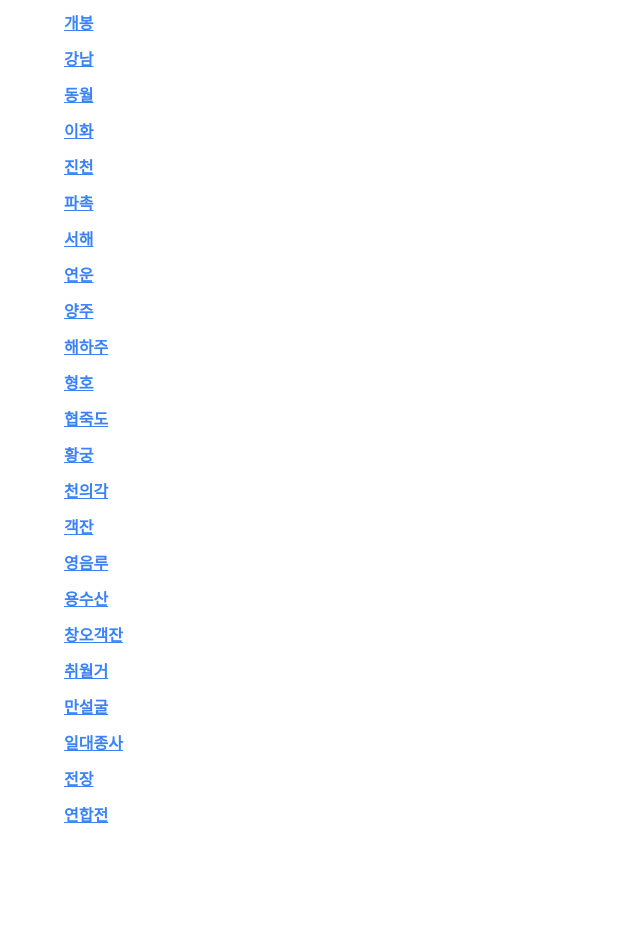
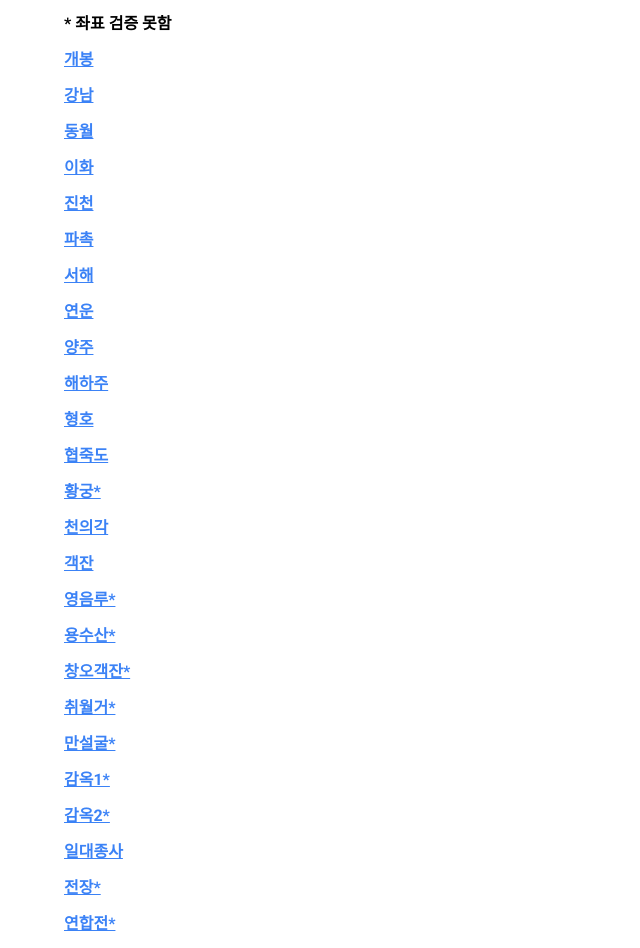
Before and after one commit to pmw0310/moonlight_map, a React (Create React App) app: page /#/ in a window 1280 px wide. Shown: the whole page, without its empty margins (0-640 px from the left). Before the commit the page ends 840 px from the top, so only its background shows below. Built offline with nearby package versions, Linux system fonts and the light colour scheme.

Commit message:
맵추가

```diff
--- a/src/components/Map.tsx
+++ b/src/components/Map.tsx
@@ -29,8 +29,8 @@ import mapsData from '../maps.json';
 
 const MarkerIcon = new Icon({
    iconUrl: markerIcon,
-   iconSize: [26, 26],
-   iconAnchor: [13, 13],
+   iconSize: [20, 20],
+   iconAnchor: [10, 10],
 });
 
 const Map: React.FC = () => {
@@ -101,7 +101,7 @@ const Map: React.FC = () => {
             <Tooltip
                className="remove-bubble pos-tooltip"
                direction="top"
-               offset={[0, -8]}
+               offset={[0, -4]}
                opacity={1}
                permanent
             >
@@ -125,7 +125,7 @@ const Map: React.FC = () => {
             <MapContainer
                className="w-full h-full"
                minZoom={-1}
-               maxZoom={2}
+               maxZoom={4}
                crs={CRS.Simple}
                bounds={mapData.bounds}
                attributionControl={false}
--- a/src/components/MapList.tsx
+++ b/src/components/MapList.tsx
@@ -14,6 +14,9 @@ const MapList: React.FC = () => {
             <title>천애명월도m 지도 목록</title>
          </Helmet>
          <Container fixed>
+            <div className="font-bold my-3">
+               * 좌표 검증 못함
+            </div>
             {mapKeys.map(key => (
                <div key={key}>
                   <Link to={`/map/${key}`}>
--- a/src/maps.json
+++ b/src/maps.json
@@ -168,7 +168,7 @@
       ]
    },
    "hwanggung": {
-      "locale": "황궁",
+      "locale": "황궁*",
       "backgroundColor": "#5d878c",
       "bounds": [
          [
@@ -210,7 +210,7 @@
       ]
    },
    "yeongeumru": {
-      "locale": "영음루",
+      "locale": "영음루*",
       "backgroundColor": "#9e98a1",
       "bounds": [
          [
@@ -224,7 +224,7 @@
       ]
    },
    "yongsusan": {
-      "locale": "용수산",
+      "locale": "용수산*",
       "backgroundColor": "#ae9274",
       "bounds": [
          [
@@ -238,7 +238,7 @@
       ]
    },
    "changogaekjan": {
-      "locale": "창오객잔",
+      "locale": "창오객잔*",
       "backgroundColor": "#5A7C68",
       "bounds": [
          [
@@ -252,7 +252,7 @@
       ]
    },
    "chwiwolgeo": {
-      "locale": "취월거",
+      "locale": "취월거*",
       "backgroundColor": "#656b8e",
       "bounds": [
          [
@@ -266,7 +266,7 @@
       ]
    },
    "manseolgul": {
-      "locale": "만설굴",
+      "locale": "만설굴*",
       "backgroundColor": "#95aabf",
       "bounds": [
          [
@@ -276,6 +276,34 @@
          [
             1024,
             1024
+         ]
+      ]
+   },
+   "prison1": {
+      "locale": "감옥1*",
+      "backgroundColor": "#b89d79",
+      "bounds": [
+         [
+            1,
+            1
+         ],
+         [
+            300,
+            300
+         ]
+      ]
+   },
+   "prison2": {
+      "locale": "감옥2*",
+      "backgroundColor": "#b89d79",
+      "bounds": [
+         [
+            1,
+            1
+         ],
+         [
+            300,
+            300
          ]
       ]
    },
@@ -294,7 +322,7 @@
       ]
    },
    "jeonjang": {
-      "locale": "전장",
+      "locale": "전장*",
       "backgroundColor": "#5A7C68",
       "bounds": [
          [
@@ -308,7 +336,7 @@
       ]
    },
    "yeonhapjeon": {
-      "locale": "연합전",
+      "locale": "연합전*",
       "backgroundColor": "#668586",
       "bounds": [
          [
```
Also changed, not shown: public/maps/prison1.png (added), public/maps/prison2.png (added).
